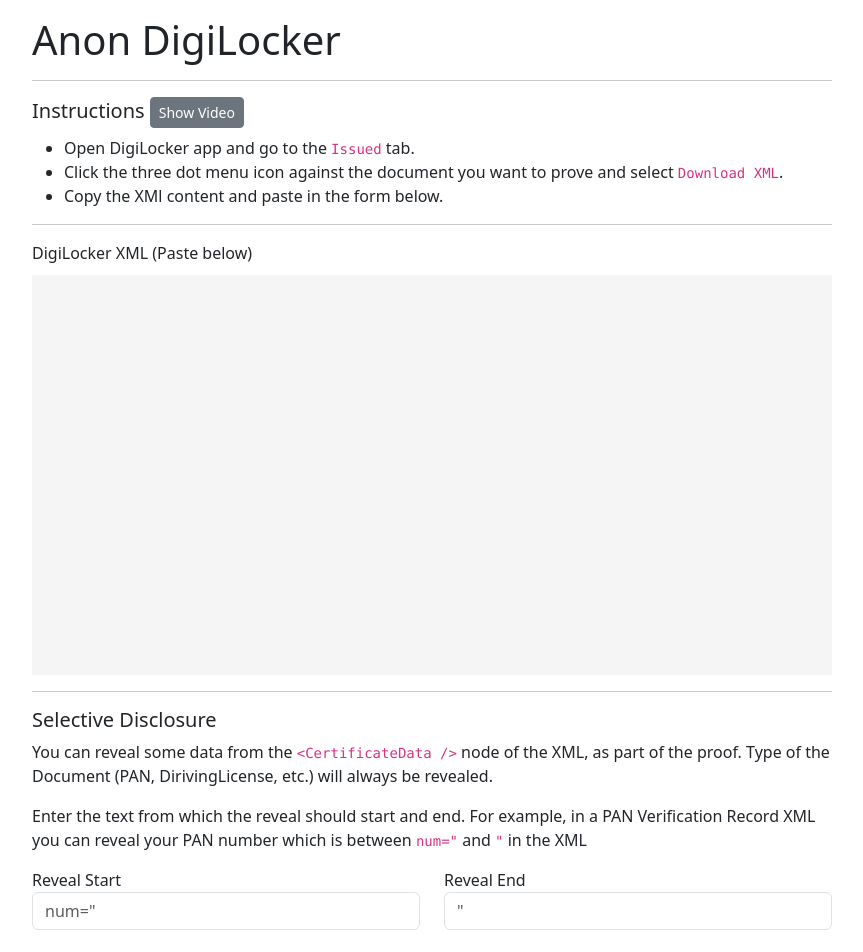
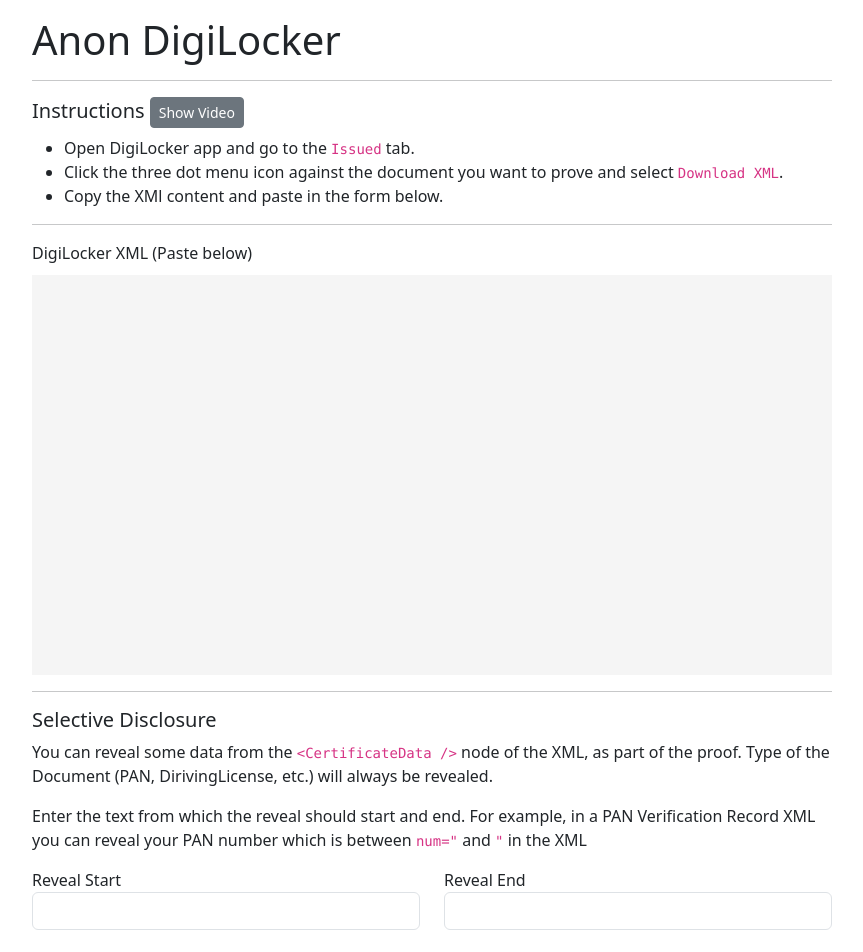
Before and after one commit to anon-aadhaar/anon-digilocker, a React (Vite) app in the folder packages/example/: page / in a window 1280 px wide. Shown: the top 952 px of the page, without its empty margins (208-1071 px from the left). Built offline with nearby package versions, Linux system fonts and the light colour scheme; no server answers.

Commit message:
example: add auto reveal selectors

```diff
--- a/packages/example/src/app.jsx
+++ b/packages/example/src/app.jsx
@@ -5,6 +5,7 @@
 import { highlight, languages } from "prismjs/components/prism-core";
 import Modal from "react-bootstrap/Modal";
 import Button from "react-bootstrap/Button";
+import revealSelectors from "./reveal-selectors.json";
 import tutorialImage from "./assets/digilocker-how-to.gif";
 import "prismjs/components/prism-markup";
 import "prismjs/components/prism-clike";
@@ -14,12 +15,34 @@
 const artifactsUrl = import.meta.env.VITE_ARTIFACTS_URL;
 
 export function App() {
-  const [xmlContent, setXmlContent] = React.useState(``);
+  const [xmlContent, setXmlContent] = React.useState('');
   const [status, setStatus] = React.useState("");
   const [showModal, setShowModal] = React.useState(false);
-  const [revealStart, setRevealStart] = React.useState(`num="`);
-  const [revealEnd, setRevealEnd] = React.useState(`"`);
+  const [revealStart, setRevealStart] = React.useState('');
+  const [revealEnd, setRevealEnd] = React.useState('');
   const [proof, setProof] = React.useState();
+
+  function handleXMLChange(newXml) {
+    setXmlContent(newXml);
+
+    const hasMatch = revealSelectors.some((selector) => {
+      const searchKey = `<CertificateData><${selector.documentType}`;
+      console.log(searchKey);
+
+      if (!newXml.includes(searchKey)) {
+        return false;
+      }
+
+      setRevealStart(selector.revealStart);
+      setRevealEnd(selector.revealEnd);
+      return true;
+    });
+
+    if (!hasMatch) {
+      setRevealStart('');
+      setRevealEnd('');
+    }
+  }
 
   async function handleSubmit(e) {
     e.preventDefault();
@@ -144,7 +167,7 @@
           <label htmlFor="xml">DigiLocker XML (Paste below)</label>
           <Editor
             value={xmlContent}
-            onValueChange={(code) => setXmlContent(code)}
+            onValueChange={(code) => handleXMLChange(code)}
             highlight={(code) => highlight(code, languages.text)}
             padding={10}
             style={{
@@ -179,7 +202,7 @@
                 type="text"
                 className="form-control"
                 id="revealStart"
-                placeholder={'num="'}
+                value={revealStart}
                 onChange={(e) => setRevealStart(e.target.value)}
               />
             </div>
@@ -190,7 +213,7 @@
                 type="text"
                 className="form-control"
                 id="revealEnd"
-                placeholder={'"'}
+                value={revealEnd}
                 onChange={(e) => setRevealEnd(e.target.value)}
               />
             </div>
--- /dev/null
+++ b/packages/example/src/reveal-selectors.json
@@ -0,0 +1,12 @@
+[
+  {
+    "documentType": "PAN",
+    "revealStart": "num=\"",
+    "revealEnd": "\""
+  },
+  {
+    "documentType": "DrivingLicense",
+    "revealStart": "abbreviation=\"",
+    "revealEnd": "\""
+  }
+]
```
